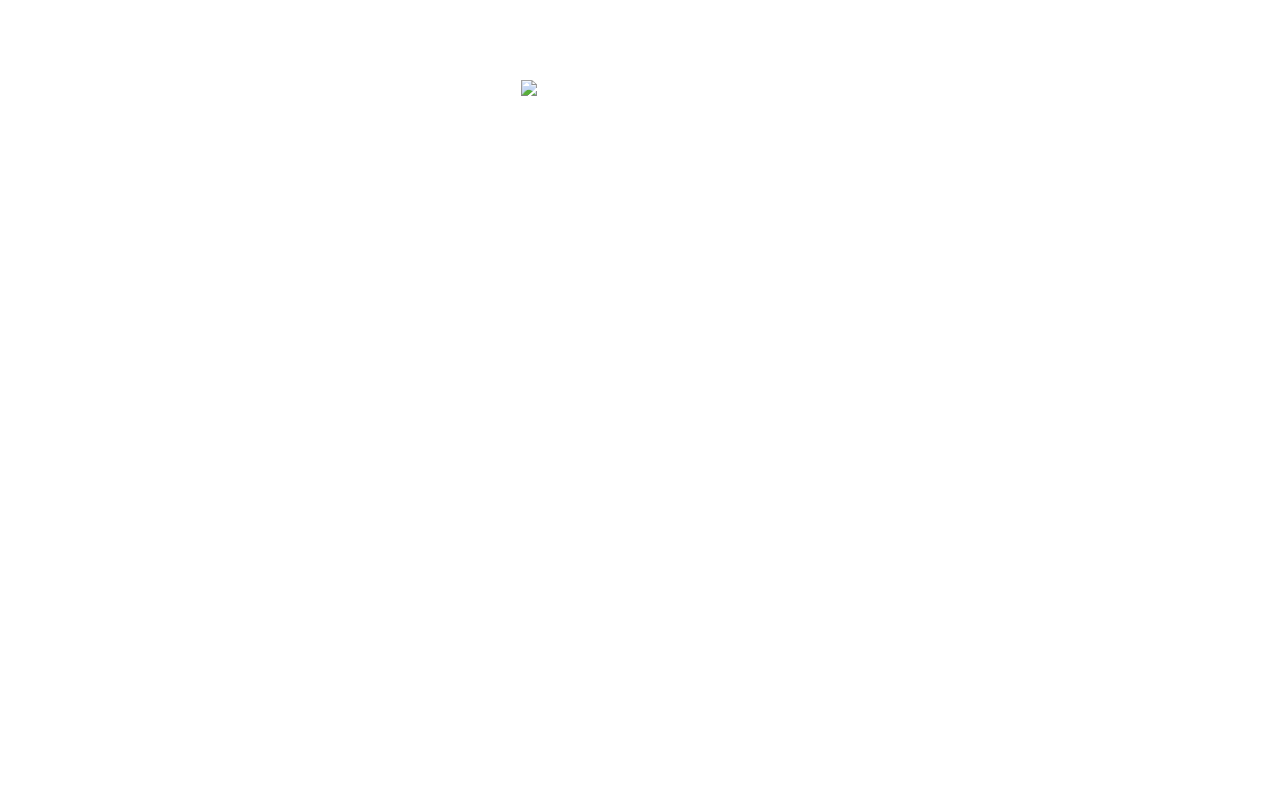
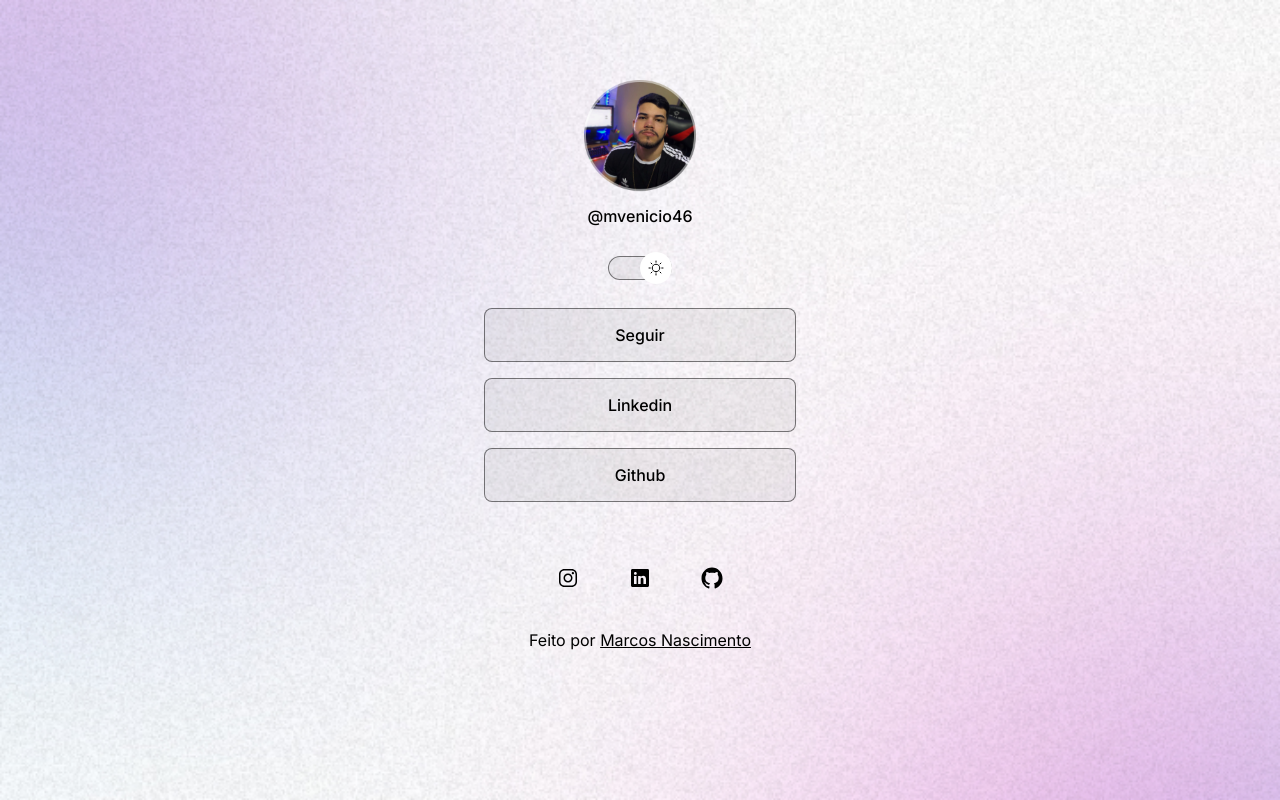
Before and after one commit to MarcosNascimento46/ProjetoDevLinks, a plain HTML site: page index.html in a window 1280 px wide. Drawn offline with nearby package versions, Linux system fonts and the light colour scheme.

Commit message:
Add files via upload

```diff
--- a/index.html
+++ b/index.html
@@ -1,5 +1,5 @@
 <!DOCTYPE html>
-<html lang="pt-br">
+<html lang="pt-br" class="light">
   <head>
       <link rel="preconnect" href="https://fonts.googleapis.com">
       <link rel="preconnect" href="https://fonts.gstatic.com" crossorigin>
@@ -16,24 +16,51 @@
         <img src="./assets/avatar.png" alt="Foto de Marcos Nasccimento" />
         <p>@mvenicio46</p>
       </div>
+
+      <div id="switch" onclick="toggleMode()">
+        <button></button>
+        <span></span>
+
+      </div>
+
       <ul>
         <li>
-          <a href="#">Inscrever-se</a>
+          <a href="https://www.instagram.com/mvenicio46/?igshid=NzZlODBkYWE4Ng%3D%3D" target="_blank">Seguir</a>
         </li>
 
-        <li>
+        <!-- <li>
           <a href="#">Ver meu Portifólio</a>
-        </li>
+        </li> -->
 
           <li>
-            <a href="https://www.linkedin.com/in/marcos-nascimento-4b50a9231" target="_blank">Ver meu linkedin</a>
+            <a href="https://www.linkedin.com/in/marcos-nascimento-4b50a9231" target="_blank">Linkedin</a>
           </li>
 
           <li>
-            <a href="https://github.com/MarcosNascimento46" target="_blank">Ver meu github</a>
+            <a href="https://github.com/MarcosNascimento46" target="_blank">Github</a>
           </li>
 
       </ul>
+      <div id="social-links">
+        <a href="https://www.instagram.com/mvenicio46/?igshid=NzZlODBkYWE4Ng%3D%3D" target="_blank">
+          <ion-icon name="logo-instagram"></ion-icon>
+        </a>
+        <!-- <ion-icon name="bookmarks"></ion-icon> -->
+        <a href="https://www.linkedin.com/in/marcos-nascimento-4b50a9231" target="_blank">
+          <ion-icon name="logo-linkedin"></ion-icon>
+        </a>
+        <a href="https://github.com/MarcosNascimento46" target="_blank">
+          <ion-icon name="logo-github"></ion-icon>
+        </a>
+
+      </div>
+      <footer>
+        Feito por <a href="https://www.linkedin.com/in/marcos-nascimento-4b50a9231" target="_blank">Marcos Nascimento</a>
+      </footer>
     </div>
+
+    <script src="https://unpkg.com/ionicons@4.5.10-0/dist/ionicons.js"></script>
+
+    <script src="./script.js"></script>
   </body>
 </html>
--- /dev/null
+++ b/script.js
@@ -0,0 +1,8 @@
+function toggleMode(){
+  const html = document.documentElement
+  if(html.classList.contains('light')){
+    html.classList.remove('light')
+  }else{
+    html.classList.add('light')
+  }
+}
--- a/style.css
+++ b/style.css
@@ -3,21 +3,39 @@
   padding: 0;
   box-sizing: border-box;
 }
+:root{
+  --text-color: white;
+  --bg-url: url(./assets/bg-mobile.jpg);
+  --stroke-color: rgba(255, 255, 255, 0.5);
+  --surface-color:rgba(255, 255, 255, 0.05);
+  --surface-color-hover: rgba(0, 0, 0, 0.02);
+  --highlight-color: rgba(255, 255, 255, 0.2);
+  --switch-bg-url: url(./assets/moon-stars.svg);
+}
+.light{
+  --text-color: black;
+  --bg-url: url(./assets/bg-mobile-light.jpg);
+  --stroke-color: rgba(0, 0, 0, 0.5);
+  --surface-color: rgba(0, 0, 0, 0.05);
+  --surface-color-hover: rgba(255, 255, 255, 0.05);
+  --highlight-color: rgba(0, 0, 0, 0.1);
+  --switch-bg-url: url(./assets/sun.svg);
+}
+
 body {
-  background-image: url(assets/bg-mobile.jpg);
-  background-repeat: no-repeat;
-  background-position: top center;
-  background-size: cover;
+  background: var(--bg-url) no-repeat top center/cover;
 }
 body * {
   font-family: "Inter", sans-serif;
-  color: white;
+  color: var(--text-color);
 }
 
 #container {
   width: 360px;
   margin: 56px auto 0px;
+  padding: 0 24px;
 }
+
 
 #profile {
   text-align: center;
@@ -34,12 +52,48 @@ body * {
   margin-top: 8px;
 }
 
+#switch{
+  position: relative;
+  width: 64px;
+  margin: 4px auto;
+}
+
+#switch button{
+  width: 32px;
+  height: 32px;
+  background: white var(--switch-bg-url) no-repeat center;
+  border: 0;
+  border-radius: 50%;
+  position: absolute;
+  top: 50%;
+  left: 0;
+  z-index: 1;
+  transform: translateY(-50%);
+}
+.light #switch button{
+  right: 0;
+  left: initial;
+}
+
+#switch span{
+  display: block;
+  width: 64px;
+  height: 24px;
+  /* dark-mode */
+  background: var(--surface-color);
+  border: 1px solid var(--stroke-color);
+  backdrop-filter: bluer(4px);
+  --webkit-backdrop-filter: blur(4px);
+  border-radius: 9999px;
+}
+
 /* links */
 ul{
   list-style: none;
   display: flex;
   flex-direction: column;
   gap: 16px;
+  padding: 24px 0;
 
 }
 
@@ -48,7 +102,44 @@ ul li a {
   justify-content: center;
   align-items: center;
   padding: 16px 24px;
-  background: rgba(255, 255, 255, 0.1);
-  border: 1px solid rgba(255, 255, 255, 0.5);
+  background: var(--surface-color);
+  border: 1px solid var(--stroke-color);
   border-radius: 8px;
+  backdrop-filter: bluer(4px);
+  -webkit-backdrop-filter: blur(4px);
+  text-decoration: none;
+  font-weight: 500;
+  transition: background .5s;
+
 }
+/* pseudo-selector */
+ul li a:hover{
+  background:
+  var(--surface-color-hover);
+  border: 1px solid var(--text-color);
+}
+/* social links */
+#social-links{
+  display: flex;
+  justify-content: center;
+  gap: 16px;
+  padding: 24px 0;
+  font-size: 24px;
+}
+#social-links a{
+  display: flex;
+  align-items: center;
+  justify-content: center;
+  padding: 16px;
+  transition: backgraund 0.2s;
+  border-radius: 50%;
+}
+
+#social-links a:hover{
+    background-color: var(--highlight-color);
+    padding: 16px;
+}
+footer{
+  padding-inline-end: 24px 0;
+  text-align: center;
+}
```
Also changed, not shown: assets/avatar-light.png (added), assets/avatar.png (added), assets/bg-desktop-light.jpg (added), assets/bg-desktop.jpg (added), assets/bg-mobile-light.jpg (added), assets/bg-mobile.jpg (added), assets/moon-stars.svg (added), assets/sun.svg (added).
